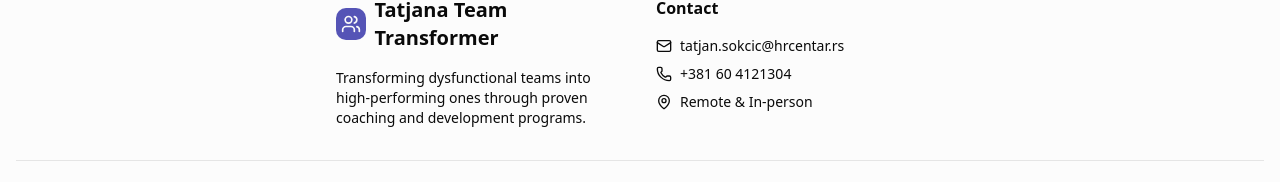
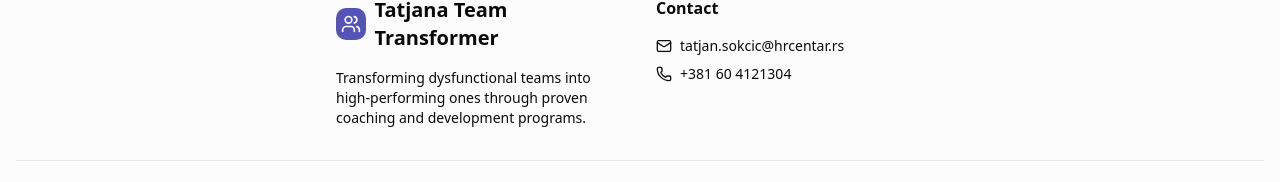
Before and after one commit to zatezalo/tatjana, a Next.js app: page / in a window 1280 px wide. Shown: the part 9126-9308 px from the top of the page. Built offline with nearby package versions, Linux system fonts and the light colour scheme.

Commit message:
[App] Comment out location information in footer for future reference

```diff
--- a/src/components/layout/Footer.tsx
+++ b/src/components/layout/Footer.tsx
@@ -91,10 +91,10 @@
                 <Phone className="w-4 h-4" />
                 <a href="tel:+381604121304">+381 60 4121304</a>
               </li>
-              <li className="flex items-center gap-2 text-sm text-foreground">
+              {/* <li className="flex items-center gap-2 text-sm text-foreground">
                 <MapPin className="w-4 h-4" />
                 Remote & In-person
-              </li>
+              </li> */}
             </ul>
           </div>
         </div>
--- a/src/components/layout/sr/Footer.tsx
+++ b/src/components/layout/sr/Footer.tsx
@@ -91,10 +91,10 @@
                 <Phone className="w-4 h-4" />
                 <a href="tel:+381604121304">+381 60 4121304</a>
               </li>
-              <li className="flex items-center gap-2 text-sm text-foreground">
+              {/* <li className="flex items-center gap-2 text-sm text-foreground">
                 <MapPin className="w-4 h-4" />
                 Udaljeno i na licu mesta
-              </li>
+              </li> */}
             </ul>
           </div>
         </div>
```
